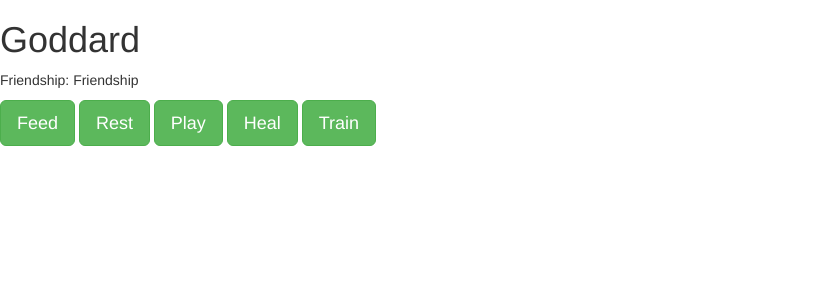
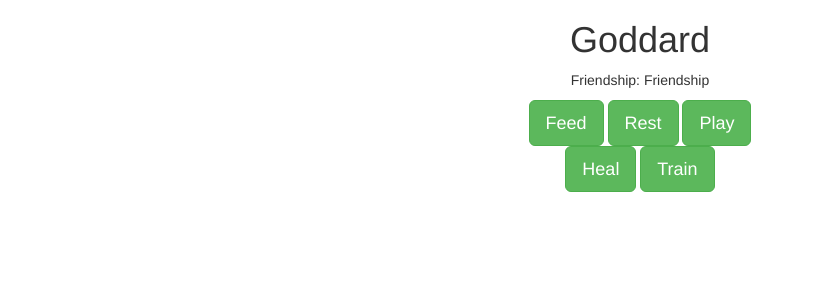
Before and after one commit to goddard-bot/barn-ui, a Flask app: page / in a window 1280 px wide. Shown: the top 300 px of the page, without its empty margins (0-814 px from the left). Run offline with Flask 2, Linux system fonts and the light colour scheme; some libraries are stand-ins or nearby versions.

Commit message:
Fixed client UI bugs in CSS/JS.

```diff
--- a/templates/index.html
+++ b/templates/index.html
@@ -2,7 +2,7 @@
 <html lang="en">
 <head>
     <meta charset="UTF-8">
-    <title>siteTest</title>
+    <title>Goddard UI</title>
      <!-- Latest compiled and minified CSS -->
      <link rel="stylesheet" href="https://maxcdn.bootstrapcdn.com/bootstrap/3.3.7/css/bootstrap.min.css">
 
@@ -16,6 +16,20 @@
 </head>
 <body>
 
+
+<h1 style="text-align:center;">Goddard</h1>
+<p style="text-align:center;">
+    Friendship: <span id="FriRes">Friendship</span>
+</p>
+<div style="text-align:center;">
+    <a class="btn btn-lg btn-success" href="#" id="feed">Feed</a>
+    <a class="btn btn-lg btn-success" href="#" id="rest">Rest</a>
+    <a class="btn btn-lg btn-success" href="#" id="play">Play</a>
+</div>
+<div style="text-align:center;">
+    <a class="btn btn-lg btn-success" href="#" id="heal">Heal</a>
+    <a class="btn btn-lg btn-success" href="#" id="train">Train</a>
+</div>
 <script type=text/javascript>
     $SCRIPT_ROOT = {{ request.script_root|tojson|safe }};
 
@@ -51,17 +65,6 @@
             action("train")
         });
     });
-
 </script>
-
-<h1>Goddard</h1>
-<p>
-    Friendship: <span id="FriRes">Friendship</span>
-</p>
-<button type="button" id="feed" class="btn btn-lg btn-success"><a href="#" id="feed">Feed</a></button>
-<button type="button" id="rest" class="btn btn-lg btn-success"><a href="#" id="rest">Rest</a></button>
-<button type="button" id="play" class="btn btn-lg btn-success"><a href="#" id="play">Play</a></button>
-<button type="button" id="heal" class="btn btn-lg btn-success"><a href="#" id="heal">Heal</a></button>
-<button type="button" id="train" class="btn btn-lg btn-success"><a href="#" id="train">Train</a></button>
 </body>
 </html>
```
